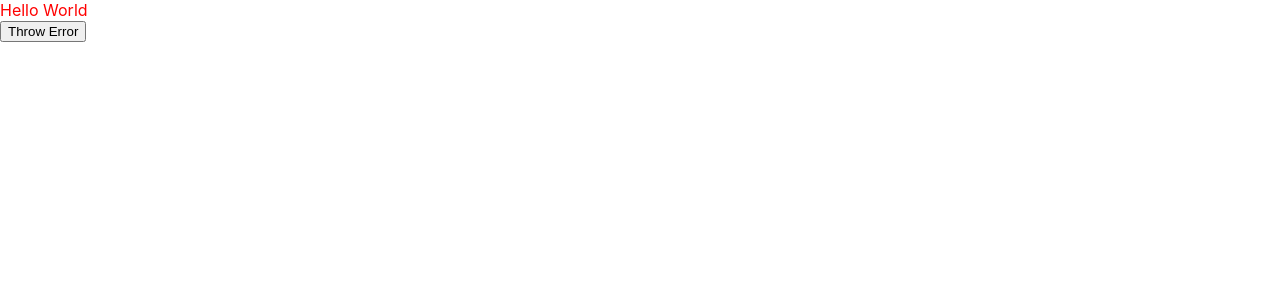
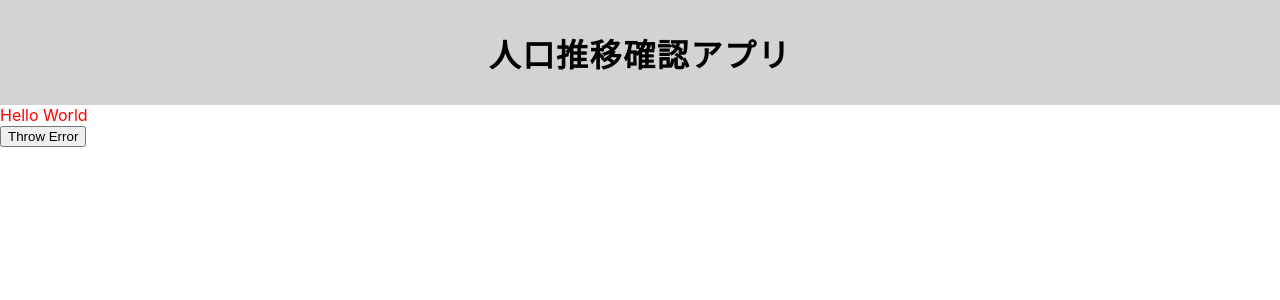
Before and after one commit to Masaya-Matsushita/population-transition-app, a Next.js app: page / in a window 1280 px wide. Shown: the top 300 px of the page. Built offline with nearby package versions, Linux system fonts and the light colour scheme.

Commit message:
✨ Headerを簡易的に作成

```diff
--- /dev/null
+++ b/src/component/Header.module.css
@@ -0,0 +1,15 @@
+.content {
+  background-color: lightgray;
+  padding: 0.2rem 1rem;
+}
+
+.title {
+  text-align: center;
+}
+
+@media (min-width: 600px) {
+  .title {
+    font-size: 2rem;
+    letter-spacing: 0.1rem;
+  }
+}
--- /dev/null
+++ b/src/component/Header.tsx
@@ -0,0 +1,9 @@
+import styles from './Header.module.css'
+
+export const Header = () => {
+  return (
+    <header className={styles.content}>
+      <h2 className={styles.title}>人口推移確認アプリ</h2>
+    </header>
+  )
+}
--- a/src/pages/_app.tsx
+++ b/src/pages/_app.tsx
@@ -2,6 +2,8 @@ import '@/style/globals.css'
 import type { AppProps } from 'next/app'
 import { ErrorFallback } from '@/component/ErrorFallback'
 import { ErrorBoundary } from 'react-error-boundary'
+import Head from 'next/head'
+import { Header } from '@/component/Header'
 
 const onError = (error: Error) => {
   console.log('Error Message:', error.message)
@@ -10,6 +12,10 @@ const onError = (error: Error) => {
 export default function App({ Component, pageProps }: AppProps) {
   return (
     <>
+      <Head>
+        <title>人口推移確認アプリ</title>
+      </Head>
+      <Header />
       <ErrorBoundary FallbackComponent={ErrorFallback} onError={onError}>
         <Component {...pageProps} />
       </ErrorBoundary>
```
